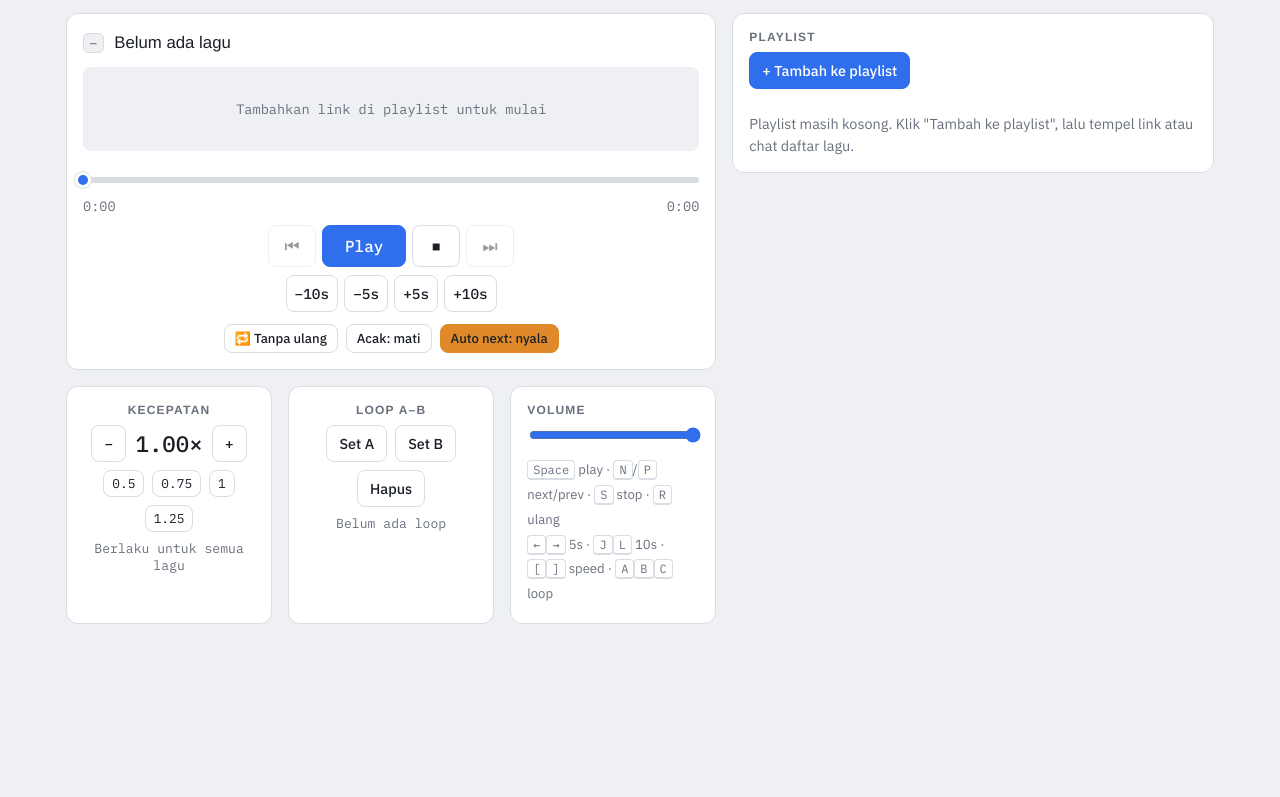
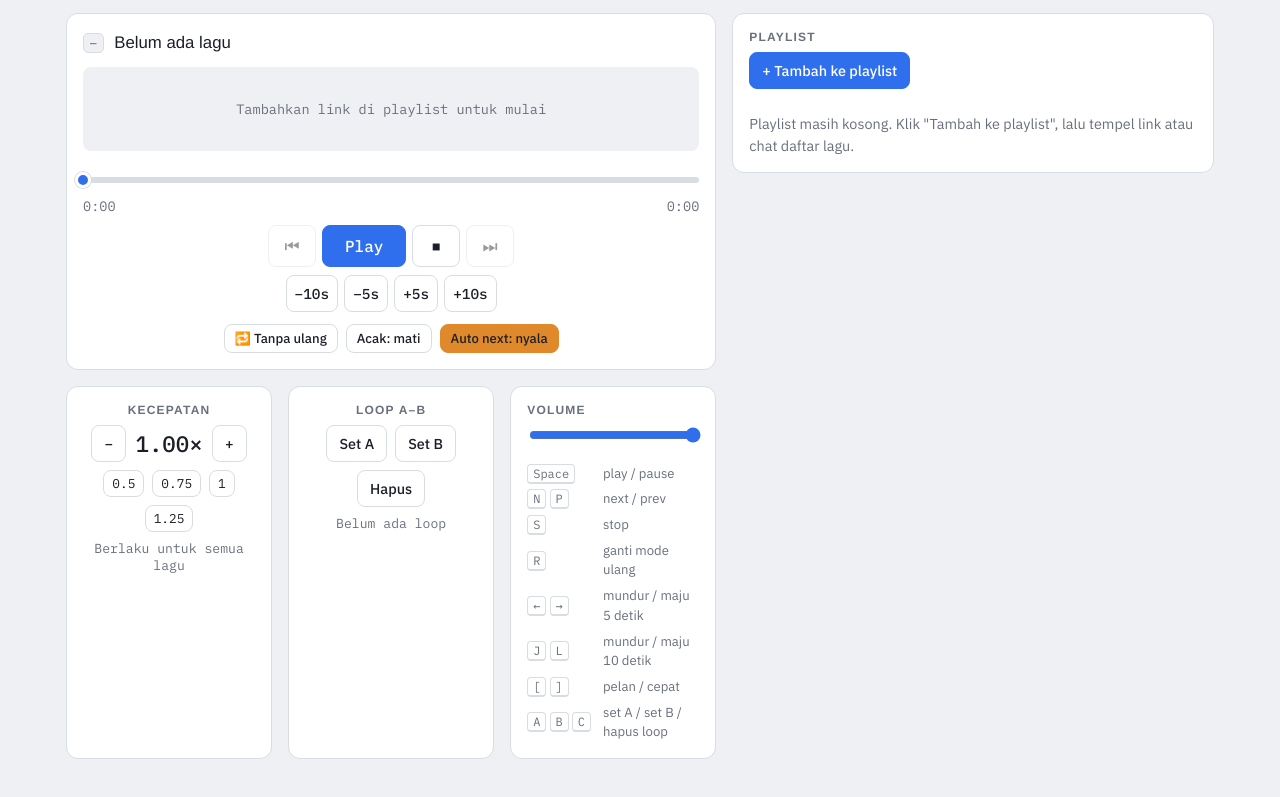
Before and after one commit to willy-docksha/encore-player, a website: page index.html in a window 1280 px wide. Shown: the part 89-886 px from the top of the page. Before the commit the page ends 800 px from the top, so only its background shows below. Drawn offline with Linux system fonts and the light colour scheme; a web font is replaced by a local one.

Commit message:
Daftar shortcut satu aksi per baris
Co-Authored-By: Claude Opus 5.5 <noreply@anthropic.com>

```diff
--- a/index.html
+++ b/index.html
@@ -121,7 +121,9 @@ ol.queue { list-style: none; margin: 12px 0 0; padding: 0; display: flex; flex-d
 .queue .acts button { border: none; background: transparent; color: var(--muted); padding: 4px 6px; font-size: .85rem; }
 .queue .acts button:hover:not(:disabled) { color: var(--ink); }
 .empty { color: var(--muted); font-size: .9rem; margin: 12px 0 0; }
-.keys { font-size: .82rem; color: var(--muted); line-height: 1.9; margin: 0; }
+.keys { display: grid; grid-template-columns: auto 1fr; gap: 6px 12px; align-items: center; font-size: .82rem; color: var(--muted); margin: 14px 0 0; }
+.keys dt { white-space: nowrap; }
+.keys dd { margin: 0; }
 kbd { font: .75rem var(--f-mono); border: 1px solid var(--line); border-bottom-width: 2px; border-radius: 4px; padding: 1px 5px; background: var(--panel); }
 [hidden] { display: none !important; }
 </style>
@@ -188,8 +190,16 @@ kbd { font: .75rem var(--f-mono); border: 1px solid var(--line); border-bottom-w
         <div class="panel">
           <h2>Volume</h2>
           <input id="vol" type="range" min="0" max="100" value="100" aria-label="Volume">
-          <p class="keys" style="margin-top:8px"><kbd>Space</kbd> play · <kbd>N</kbd>/<kbd>P</kbd> next/prev · <kbd>S</kbd> stop · <kbd>R</kbd> ulang<br>
-            <kbd>←</kbd><kbd>→</kbd> 5s · <kbd>J</kbd><kbd>L</kbd> 10s · <kbd>[</kbd><kbd>]</kbd> speed · <kbd>A</kbd><kbd>B</kbd><kbd>C</kbd> loop</p>
+          <dl class="keys">
+            <dt><kbd>Space</kbd></dt><dd>play / pause</dd>
+            <dt><kbd>N</kbd> <kbd>P</kbd></dt><dd>next / prev</dd>
+            <dt><kbd>S</kbd></dt><dd>stop</dd>
+            <dt><kbd>R</kbd></dt><dd>ganti mode ulang</dd>
+            <dt><kbd>←</kbd> <kbd>→</kbd></dt><dd>mundur / maju 5 detik</dd>
+            <dt><kbd>J</kbd> <kbd>L</kbd></dt><dd>mundur / maju 10 detik</dd>
+            <dt><kbd>[</kbd> <kbd>]</kbd></dt><dd>pelan / cepat</dd>
+            <dt><kbd>A</kbd> <kbd>B</kbd> <kbd>C</kbd></dt><dd>set A / set B / hapus loop</dd>
+          </dl>
         </div>
       </section>
     </div>
```
